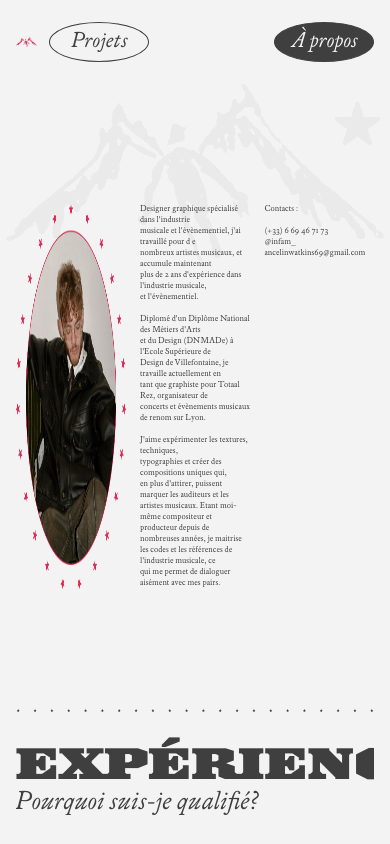
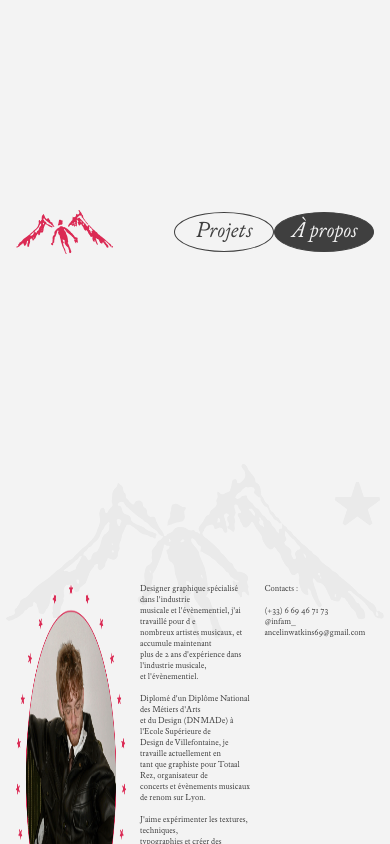
Before and after one commit to cyril0369/portfolio_infam, a React (Create React App) app: page /about in a window 390 px wide. Built offline with nearby package versions, Linux system fonts and the light colour scheme; the HTML template or start-up script is replaced by a standard one.

Commit message:
get started with responsive app

```diff
--- a/src/components/menu.jsx
+++ b/src/components/menu.jsx
@@ -27,12 +27,13 @@ export default function Menu({ isHome = true, isAbout = false, isProject = false
 
   return (
     <div className="Menu">
-      {isHome ? (
-        <img className="NomInfam" src={Nom} alt="Nom page d'accueil" />
-      ) : (
-        <img className="LogoInfam" src={MiniLogo} alt="Mini logo header" onClick={goToHome}/>
-      )}
-
+      <div className="LogoMenu">
+        {isHome ? (
+          <h1>ANCELIN «INFAM» WATKINS</h1>
+        ) : (
+          <img src={MiniLogo} alt="Mini logo header" onClick={goToHome}/>
+        )}
+      </div>
       <div className={className}>
         <button
           className="ButtonProjects"
--- a/src/index.css
+++ b/src/index.css
@@ -87,9 +87,7 @@ h4 {
   font-weight: normal;
 }
 
-
-
-/* Menu */
+/* pages */
 
 .Page {
   display: flex;
@@ -97,17 +95,28 @@ h4 {
   height: 100vh;
 }
 
+/* menu */
+
 .Menu {
-  flex: 0 0 10%;
+  flex: 1 0 10%;
   display: flex;
   align-items: center;
   justify-content: space-between;
 }
 
-.NomInfam {
-  width: 25%;
-  height: auto;
+.LogoMenu {
+  flex: 0 0 25%;
+  display: flex;
+  align-items: center;
   margin-left: 4%;
+  height: 100%;
+  width: auto;
+}
+
+.LogoMenu h1 {
+  color: var(--red);
+  font-size: clamp(1rem, 1.5vw, 3rem);
+  flex: 1 0 auto;
 }
 
 .LogoInfam {
@@ -117,12 +126,12 @@ h4 {
 }
 
 .Selector {
-  flex: 0 0 10%;
+  flex: 0 0 25%;
   display: flex;
   align-items: center;
   justify-content: space-between;
   margin-right: 4%;
-  gap: 125px
+  height: 100%;
 }
 
 .Home button {
@@ -180,7 +189,7 @@ h4 {
 /* Acceuil Main */
 
 .AcceuilMain {
-  flex: 1;
+  flex: 1 0 90%;
   display: flex;
   align-items: flex-end;
 }
```
